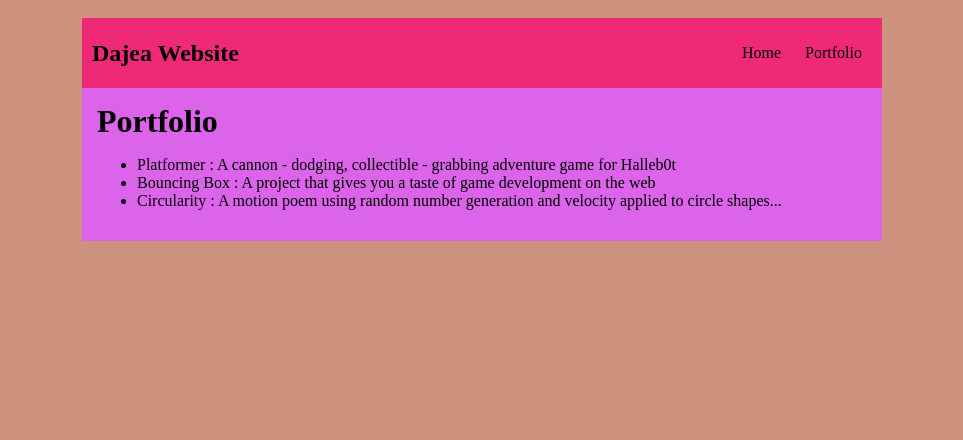
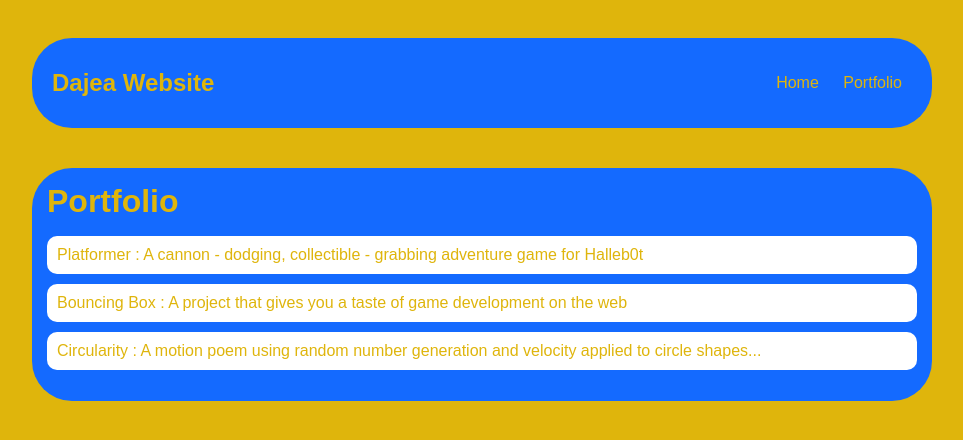
Before and after one commit to iamdajea/iamdajea.github.io, a plain HTML site: page portfolio.html in a window 1280 px wide. Shown: the whole page, without its empty margins (158-1121 px from the left). Drawn offline with Linux system fonts and the light colour scheme.

Commit message:
add index.html and css files

```diff
--- a/style.css
+++ b/style.css
@@ -1,25 +1,27 @@
 body {
-    background: rgb(205, 146, 125);
-    color: black;
-    padding: 10px;
-    font-family:chalk;
+    background:rgba(223, 181, 12);
+    color: rgb(223, 181, 12);
+    padding: 30px;
+    font-family: fantasy;
 }
 #all-contents {
-  max-width: 800px;
+  max-width: 900px;
     margin: auto;
 }
 
 /* navigation menu */
 nav {
-    background: rgb(239, 41, 120);
-   margin: 0 auto;
+    background: rgb(20, 106, 255);
+    margin: 0 auto;
+    margin-bottom: 40px;
     display: flex;
-    padding: 10px;
+    padding: 20px;
+    border-radius: 40px;
 }
 h1 {
     display: flex;
     align-items: center;
-    color: black;
+    color: rgb(223, 181, 12);
     flex: 1;
     margin: 0;
 }
@@ -31,21 +33,23 @@ h1 {
     padding: 0 10px;
 }
 a {
-    text-decoration: black;
-    color: black;
+    text-decoration: rgb(113, 93, 14);
+    color: rgb(223, 181, 12);
 }
 
 /* main container area beneath menu */
 main {
-    background: rgb(219, 100, 235);
+    background: rgb(20, 106, 255);
     display: flex;
+    border-radius: 40px;
 }
 .sidebar {
     margin-right: 25px;
     padding: 10px;
 }
 .sidebar-img {
-    width: 200px;
+    width: 450px;
+    border-radius:40px;
 }
 .content {
     flex: 1;
@@ -54,9 +58,35 @@ main {
 
 /* portfolio styles */
 #interests {
-    border: 4px silver ridge;
+    border:20px rgb(223, 181, 12) ridge;
     padding: 8px;
 }
 h2, h3 {
     margin: 0px;
 }
+
+         /* portfolio styles */
+         .content h1 {
+            color:rgb(223, 181, 12);
+        }
+
+        #portfolio {
+            list-style-type: none;
+            padding-left: 0;
+        }
+
+        #portfolio li {
+            background: #fff;
+            padding: 10px;
+            border-radius: 10px;
+            margin-bottom: 10px;
+        }
+
+        #portfolio li:hover {
+            background: rgb(255, 5, 5) ;
+        }
+
+        #portfolio a {
+            text-decoration: none;
+            color: blue(105, 236, 253);
+        }
```
Also changed, not shown: index.html (+4 -4 lines), projects/platformer/platformer.js (+9 -0 lines).
